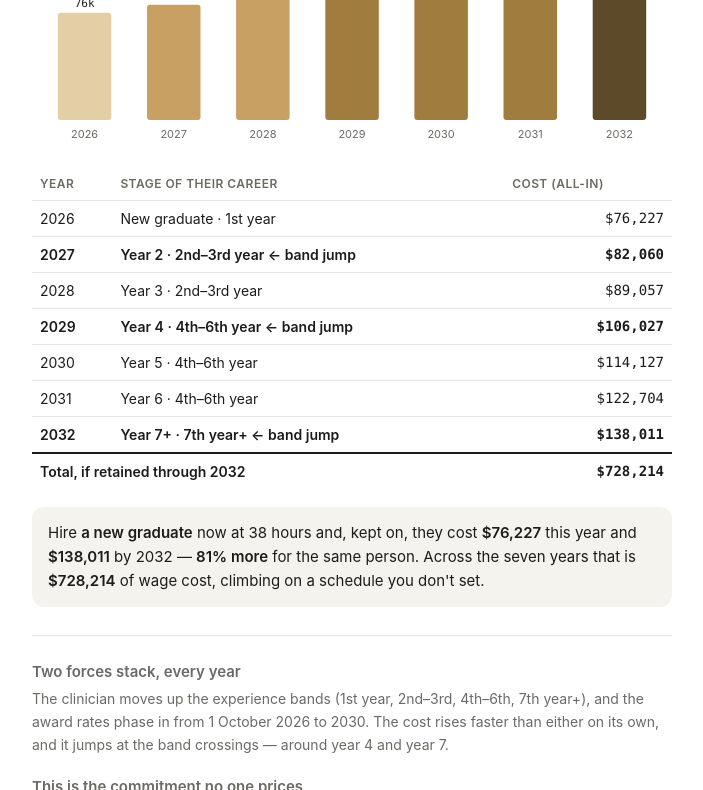
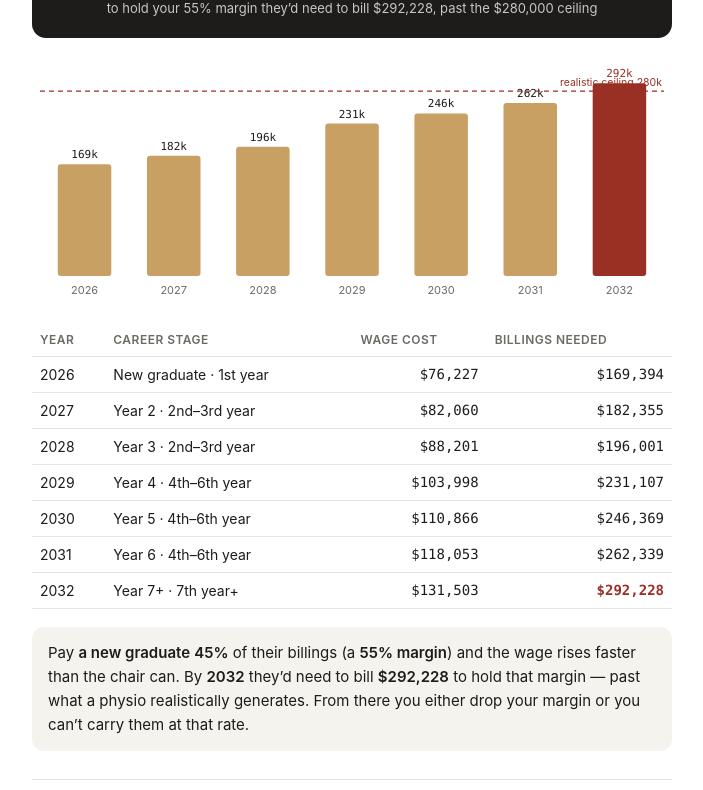
Before and after one commit to shaneguna-collab/hire-cost-curve-calculator, a plain HTML site: page index.html in a window 1280 px wide. Shown: the part 599-1389 px from the top of the page, without its empty margins (288-991 px from the left). Drawn offline with Linux system fonts and the light colour scheme.

Commit message:
Rebuild as affordability tool: relative-commission + ceiling
Drops the cumulative figure. Adds a pay-share (relative commission) slider
and a realistic-billings ceiling. Chart now shows billings-needed to hold
the margin each year, flags the year it outruns the ceiling.

Co-Authored-By: Claude Opus 4.8 (1M context) <noreply@anthropic.com>

```diff
--- a/index.html
+++ b/index.html
@@ -3,11 +3,11 @@
 <head>
 <meta charset="UTF-8">
 <meta name="viewport" content="width=device-width, initial-scale=1.0">
-<title>The True Cost of a Hire — Culture of One</title>
+<title>When a Hire Stops Paying for Itself — Culture of One</title>
 <style>
   :root{
     --bg:#ffffff; --surface:#f4f3ee; --ink:#1d1c1a; --muted:#6b6a64; --hint:#9a988f;
-    --gold:#C8A064; --line:rgba(0,0,0,.10);
+    --gold:#C8A064; --red:#9a2f24; --line:rgba(0,0,0,.10);
     --mono:ui-monospace,SFMono-Regular,Menlo,Consolas,monospace;
   }
   *{box-sizing:border-box}
@@ -23,19 +23,18 @@
   .lever{display:flex;align-items:center;gap:14px;margin:0 0 16px;}
   .lever label{font-size:14px;color:var(--muted);flex:1;}
   .lever input[type=range]{flex:1.6;accent-color:var(--gold);height:4px;}
-  .lever .val{font-size:15px;font-weight:600;min-width:120px;text-align:right;font-family:var(--mono);}
+  .lever .val{font-size:15px;font-weight:600;min-width:138px;text-align:right;font-family:var(--mono);}
   .hero{margin:24px 0 4px;padding:20px;border-radius:14px;background:var(--ink);color:#fff;text-align:center;}
   .hero .lab{font-size:12px;font-weight:600;text-transform:uppercase;letter-spacing:.06em;color:var(--gold);margin:0 0 6px;}
-  .hero .big{font-size:38px;font-weight:600;margin:0;font-family:var(--mono);letter-spacing:-.01em;}
-  .hero .cap{font-size:13px;margin:8px 0 0;opacity:.7;}
+  .hero .big{font-size:36px;font-weight:600;margin:0;font-family:var(--mono);letter-spacing:-.01em;}
+  .hero .cap{font-size:13px;margin:8px 0 0;opacity:.75;}
   .chart{margin:18px 0 0;}
   .chart svg{width:100%;height:auto;display:block;}
   table{width:100%;border-collapse:collapse;margin:18px 0 0;font-size:14px;}
   th,td{text-align:left;padding:7px 8px;border-bottom:1px solid var(--line);}
   th{font-size:12px;text-transform:uppercase;letter-spacing:.04em;color:var(--muted);font-weight:600;}
   td.n{text-align:right;font-family:var(--mono);}
-  tr.jump td{font-weight:600;}
-  tfoot td{border-top:2px solid var(--ink);border-bottom:none;font-weight:600;}
+  td.over{color:var(--red);font-weight:600;}
   .summary{font-size:15px;line-height:1.6;margin:18px 0 0;padding:14px 16px;border-radius:12px;background:var(--surface);}
   .summary b{font-weight:600;}
   .explain{margin:28px 0 0;border-top:1px solid var(--line);padding-top:24px;}
@@ -50,10 +49,10 @@
 <body>
 <div class="wrap">
 
-  <h1>The true cost of a hire</h1>
-  <p class="sub">Nobody costs a clinician as this year's salary. Hire one now and you sign on to an escalating seven-year cost: they climb the award bands as they gain experience, and the new rates phase in underneath them. Here is the whole curve, and the number at the end.</p>
+  <h1>When does a hire stop paying for itself?</h1>
+  <p class="sub">A clinician's wage climbs every year — they move up the award bands and the new rates phase in. To hold your margin, their billings have to climb just as fast. This shows the billings they need each year, and the year that number outruns what a physio can realistically generate.</p>
 
-  <div class="pick"><label>Who you're hiring (their exact year in the profession)</label>
+  <div class="pick"><label>Who you're costing (their exact year in the profession)</label>
     <select id="start">
       <option value="1" selected>A new graduate (1st year)</option>
       <option value="2">A 2nd-year physio</option>
@@ -64,8 +63,10 @@
       <option value="7">A 7th-year+ physio</option>
     </select>
   </div>
+  <div class="lever"><label>You pay them this share of their billings <span style="color:var(--hint)">(relative commission)</span></label><input type="range" id="share" min="30" max="60" step="1" value="45"><span class="val" id="share-v"></span></div>
+  <div class="lever"><label>What a physio can realistically bill (full tilt)</label><input type="range" id="ceil" min="180000" max="400000" step="10000" value="280000"><span class="val" id="ceil-v"></span></div>
   <div class="lever"><label>Hours per week</label><input type="range" id="hours" min="8" max="38" step="1" value="38"><span class="val" id="hours-v"></span></div>
-  <div class="lever"><label>Assumed annual wage review</label><input type="range" id="infl" min="0" max="8" step="0.25" value="4"><span class="val" id="infl-v"></span></div>
+  <div class="lever"><label>Assumed annual wage review</label><input type="range" id="infl" min="0" max="8" step="0.25" value="3"><span class="val" id="infl-v"></span></div>
 
   <div class="hero">
     <p class="lab" id="hero-lab"></p>
@@ -76,29 +77,28 @@
   <div class="chart" id="chart"></div>
 
   <table>
-    <thead><tr><th>Year</th><th>Stage of their career</th><th class="n">Cost (all-in)</th></tr></thead>
+    <thead><tr><th>Year</th><th>Career stage</th><th class="n">Wage cost</th><th class="n">Billings needed</th></tr></thead>
     <tbody id="rows"></tbody>
-    <tfoot><tr><td colspan="2">Total, if retained through 2032</td><td class="n" id="total"></td></tr></tfoot>
   </table>
 
   <div class="summary" id="summary"></div>
 
   <div class="explain">
     <div class="row">
-      <p class="lead">Two forces stack, every year</p>
-      <p>The clinician moves up the experience bands (1st year, 2nd–3rd, 4th–6th, 7th year+), and the award rates phase in from 1 October 2026 to 2030. The cost rises faster than either on its own, and it jumps at the band crossings — around year 4 and year 7.</p>
+      <p class="lead">The wage climbs on autopilot. The billings don't.</p>
+      <p>Every year the clinician moves up the experience bands and the award rates phase in, so the wage rises whether or not anything else changes. To keep paying them the same share of their billings — your margin — they have to generate proportionally more. The billings-needed line is that target, rising in lockstep with the wage.</p>
     </div>
     <div class="row">
-      <p class="lead">This is the commitment no one prices</p>
-      <p>An owner sees a hire as a salary this year. It is really a forward cost that escalates on a schedule you do not control. The total assumes you retain them through 2032 — they may leave sooner, but every replacement steps onto the same rising curve. The shape doesn't go away.</p>
+      <p class="lead">The problem is the year the target outruns reality</p>
+      <p>There's a ceiling on what one physio can bill in a week of work. When the billings they'd need to hold your margin climbs past that ceiling, the maths stops working — you either accept a thinner margin or you can't afford them at that share. That crossing year is when the squeeze actually arrives.</p>
     </div>
     <div class="row">
       <p class="lead">What is locked, and what is your call</p>
-      <p>The base is the published 1 October 2026 rate with the confirmed 4.75% review applied. The 2028–2030 steps are interpolated between the two figures the Commission has published; anything past 4.75% is your inflation assumption. Figures are base wage plus 12% super — leave loading, penalties and bonus sit on top.</p>
+      <p>The wage base is the published 1 October 2026 rate with the confirmed 4.75% review applied; 2028–2030 steps are interpolated between the Commission's two published figures; anything past 4.75% is your inflation assumption. Wage figures are base plus 12% super. Your share, the ceiling and inflation are yours to set.</p>
     </div>
   </div>
 
-  <p class="foot">You don't hire a salary. You sign a seven-year cost curve. — Culture of One</p>
+  <p class="foot">A clinician's wage is fixed by the award. Their billings are your problem to solve. — Culture of One</p>
 
 </div>
 
@@ -107,7 +107,6 @@
   var aud0=new Intl.NumberFormat('en-AU',{style:'currency',currency:'AUD',maximumFractionDigits:0});
   var g=function(id){return document.getElementById(id);};
 
-  // AQF 7 structural rates, 2025 dollars, weekly full-time, stages 1-5. Same engine as the other tools.
   var RATES={
     '1st':[1249.50,1312.10,1374.70,1437.30,1499.90],
     '2-3':[1345.10,1403.65,1462.20,1520.75,1579.30],
@@ -116,69 +115,81 @@
   };
   var FT=38, SUPER=0.12, AWR2026=0.0475, Y0=2026, Y1=2032;
   var BANDNAME={'1st':'1st year','2-3':'2nd–3rd year','4-6':'4th–6th year','7+':'7th year+'};
-  var BANDCOL={'1st':'#E3CFA6','2-3':'#C8A064','4-6':'#A07C3E','7+':'#5C4A28'};
   function bandFor(e){ return e<=1?'1st': e<=3?'2-3': e<=6?'4-6':'7+'; }
 
-  function series(start, hours, infl){
+  function series(start, hours, infl, share){
     var out=[];
     for(var Y=Y0; Y<=Y1; Y++){
       var exp=start+(Y-Y0), band=bandFor(exp);
       var sidx=Math.max(0,Math.min(Y-2027,4)), iexp=Math.max(0,Y-2027);
       var wk=RATES[band][sidx]*(1+AWR2026)*Math.pow(1+infl,iexp);
-      out.push({year:Y, exp:exp, band:band, allin:wk/FT*hours*52*(1+SUPER)});
+      var wage=wk/FT*hours*52*(1+SUPER);
+      out.push({year:Y, exp:exp, band:band, wage:wage, req:wage/share});
     }
     return out;
   }
 
-  function chart(s){
+  function chart(s, ceil){
     var W=640,H=250,padT=26,padB=30,padX=8;
     var plotH=H-padT-padB, n=s.length, slot=(W-padX*2)/n, bw=slot*0.6;
-    var max=Math.max.apply(null,s.map(function(d){return d.allin;}));
+    var max=Math.max(ceil*1.05, Math.max.apply(null,s.map(function(d){return d.req;})));
+    var cy=padT+(plotH-ceil/max*plotH);
     var svg='<svg viewBox="0 0 '+W+' '+H+'" xmlns="http://www.w3.org/2000/svg">';
     s.forEach(function(d,i){
-      var h=d.allin/max*plotH, x=padX+i*slot+(slot-bw)/2, y=padT+(plotH-h);
-      svg+='<rect x="'+x.toFixed(1)+'" y="'+y.toFixed(1)+'" width="'+bw.toFixed(1)+'" height="'+h.toFixed(1)+'" rx="3" fill="'+BANDCOL[d.band]+'"/>';
-      svg+='<text x="'+(x+bw/2).toFixed(1)+'" y="'+(y-6).toFixed(1)+'" text-anchor="middle" font-size="11" font-family="ui-monospace,Menlo,monospace" fill="#1d1c1a">'+Math.round(d.allin/1000)+'k</text>';
+      var h=d.req/max*plotH, x=padX+i*slot+(slot-bw)/2, y=padT+(plotH-h);
+      var over=d.req>=ceil;
+      svg+='<rect x="'+x.toFixed(1)+'" y="'+y.toFixed(1)+'" width="'+bw.toFixed(1)+'" height="'+h.toFixed(1)+'" rx="3" fill="'+(over?'#9a2f24':'#C8A064')+'"/>';
+      svg+='<text x="'+(x+bw/2).toFixed(1)+'" y="'+(y-6).toFixed(1)+'" text-anchor="middle" font-size="11" font-family="ui-monospace,Menlo,monospace" fill="'+(over?'#9a2f24':'#1d1c1a')+'">'+Math.round(d.req/1000)+'k</text>';
       svg+='<text x="'+(x+bw/2).toFixed(1)+'" y="'+(H-12)+'" text-anchor="middle" font-size="11" fill="#6b6a64">'+d.year+'</text>';
     });
+    svg+='<line x1="'+padX+'" y1="'+cy.toFixed(1)+'" x2="'+(W-padX)+'" y2="'+cy.toFixed(1)+'" stroke="#9a2f24" stroke-width="1.2" stroke-dasharray="5 4"/>';
+    svg+='<text x="'+(W-padX-2)+'" y="'+(cy-5).toFixed(1)+'" text-anchor="end" font-size="10.5" fill="#9a2f24">realistic ceiling '+Math.round(ceil/1000)+'k</text>';
     svg+='</svg>';
     return svg;
   }
 
   function update(){
     var start=+g('start').value, hours=+g('hours').value, infl=(+g('infl').value)/100;
-    var s=series(start,hours,infl);
-    var total=s.reduce(function(a,d){return a+d.allin;},0);
-    var first=s[0].allin, last=s[s.length-1].allin;
+    var share=(+g('share').value)/100, ceil=+g('ceil').value;
+    var s=series(start,hours,infl,share);
+    var tip=s.find(function(d){return d.req>=ceil;});
 
+    g('share-v').textContent=(+g('share').value)+'%  ='+Math.round(100-(+g('share').value))+'% margin';
+    g('ceil-v').textContent=aud0.format(ceil);
     g('hours-v').textContent=hours+' hrs'+(hours===38?' (FT)':'');
     g('infl-v').textContent=(+g('infl').value).toFixed(2)+'% / yr';
 
-    g('hero-lab').textContent='Total cost if retained through 2032';
-    g('hero-big').textContent=aud0.format(Math.round(total));
-    g('hero-cap').textContent='base + 12% super, '+hours+' hrs/week';
+    if(tip){
+      g('hero-lab').textContent='They outgrow what a physio can bill in';
+      g('hero-big').textContent=tip.year;
+      g('hero-cap').textContent='to hold your '+Math.round(100-share*100)+'% margin they’d need to bill '+aud0.format(Math.round(tip.req))+', past the '+aud0.format(ceil)+' ceiling';
+    } else {
+      g('hero-lab').textContent='Stays affordable through 2032';
+      g('hero-big').textContent=aud0.format(Math.round(s[s.length-1].req));
+      g('hero-cap').textContent='the billings they’d need by 2032 to hold your '+Math.round(100-share*100)+'% margin — still under the ceiling';
+    }
 
-    g('chart').innerHTML=chart(s);
+    g('chart').innerHTML=chart(s, ceil);
 
-    var rows='', prevBand=null;
+    var rows='';
     s.forEach(function(d){
-      var jump=prevBand && prevBand!==d.band;
-      rows+='<tr'+(jump?' class="jump"':'')+'><td>'+d.year+'</td><td>'+
-        (d.exp===1?'New graduate':'Year '+(d.exp>=7?'7+':d.exp))+' · '+BANDNAME[d.band]+
-        (jump?' &larr; band jump':'')+'</td><td class="n">'+aud0.format(Math.round(d.allin))+'</td></tr>';
-      prevBand=d.band;
+      var over=d.req>=ceil;
+      rows+='<tr><td>'+d.year+'</td><td>'+(d.exp===1?'New graduate':'Year '+(d.exp>=7?'7+':d.exp))+' &middot; '+BANDNAME[d.band]+
+        '</td><td class="n">'+aud0.format(Math.round(d.wage))+'</td><td class="n'+(over?' over':'')+'">'+aud0.format(Math.round(d.req))+'</td></tr>';
     });
     g('rows').innerHTML=rows;
-    g('total').textContent=aud0.format(Math.round(total));
 
     var startTxt=start===1?'a new graduate':'a year-'+(start>=7?'7+':start)+' physio';
-    g('summary').innerHTML='Hire <b>'+startTxt+'</b> now at '+hours+' hours and, kept on, they cost <b>'+
-      aud0.format(Math.round(first))+'</b> this year and <b>'+aud0.format(Math.round(last))+'</b> by 2032 — '+
-      '<b>'+Math.round((last/first-1)*100)+'% more</b> for the same person. Across the seven years that is <b>'+
-      aud0.format(Math.round(total))+'</b> of wage cost, climbing on a schedule you don\'t set.';
+    if(tip){
+      g('summary').innerHTML='Pay <b>'+startTxt+'</b> <b>'+Math.round(share*100)+'%</b> of their billings (a <b>'+Math.round(100-share*100)+'% margin</b>) and the wage rises faster than the chair can. By <b>'+
+        tip.year+'</b> they’d need to bill <b>'+aud0.format(Math.round(tip.req))+'</b> to hold that margin — past what a physio realistically generates. From there you either drop your margin or you can’t carry them at that rate.';
+    } else {
+      g('summary').innerHTML='Pay <b>'+startTxt+'</b> <b>'+Math.round(share*100)+'%</b> of their billings (a <b>'+Math.round(100-share*100)+'% margin</b>) and they stay affordable through 2032 — they’d need to bill <b>'+
+        aud0.format(Math.round(s[s.length-1].req))+'</b> by then, still under the ceiling. Tighten the margin or drop the billings ceiling and watch the year it tips.';
+    }
   }
 
-  ['start','hours','infl'].forEach(function(id){g(id).addEventListener('input',update);});
+  ['start','share','ceil','hours','infl'].forEach(function(id){g(id).addEventListener('input',update);});
   update();
 })();
 </script>
```
